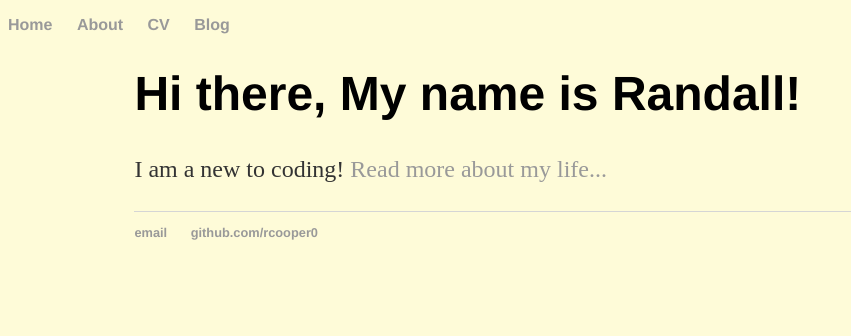
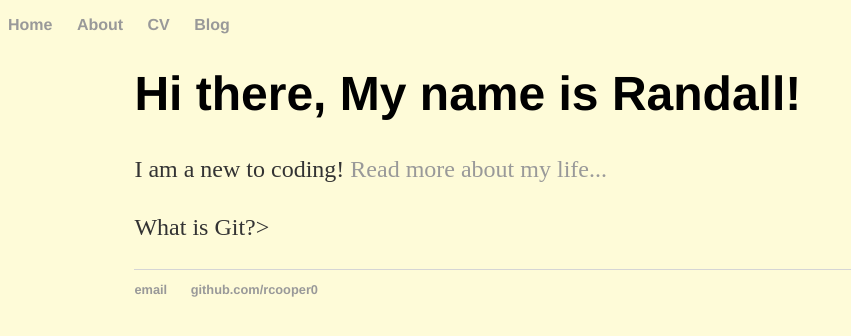
Before and after one commit to rcooper0/rcooper0.github.io, a plain HTML site: page index.html in a window 1280 px wide. Shown: the whole page, without its empty margins (0-851 px from the left). Drawn offline with Linux system fonts and the light colour scheme.

Commit message:
Update index.html

```diff
--- a/index.html
+++ b/index.html
@@ -20,6 +20,7 @@
                   <div class="blurb">
                             <h1>Hi there, My name is Randall!</h1>
                                       <p>I am a new to coding! <a href="#">Read more about my life...</a></p>
+			              <p>What is Git?>
                   </div>
 
                   <footer>
```
